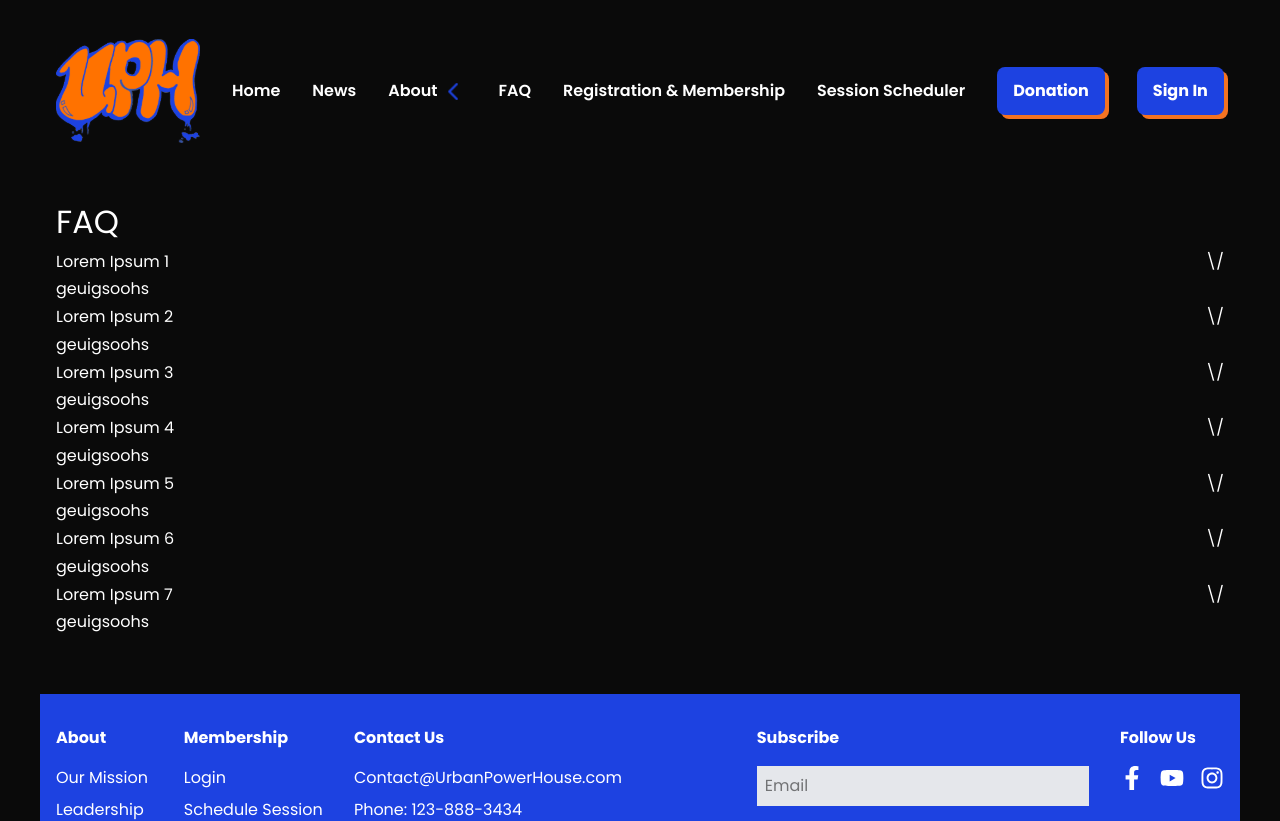
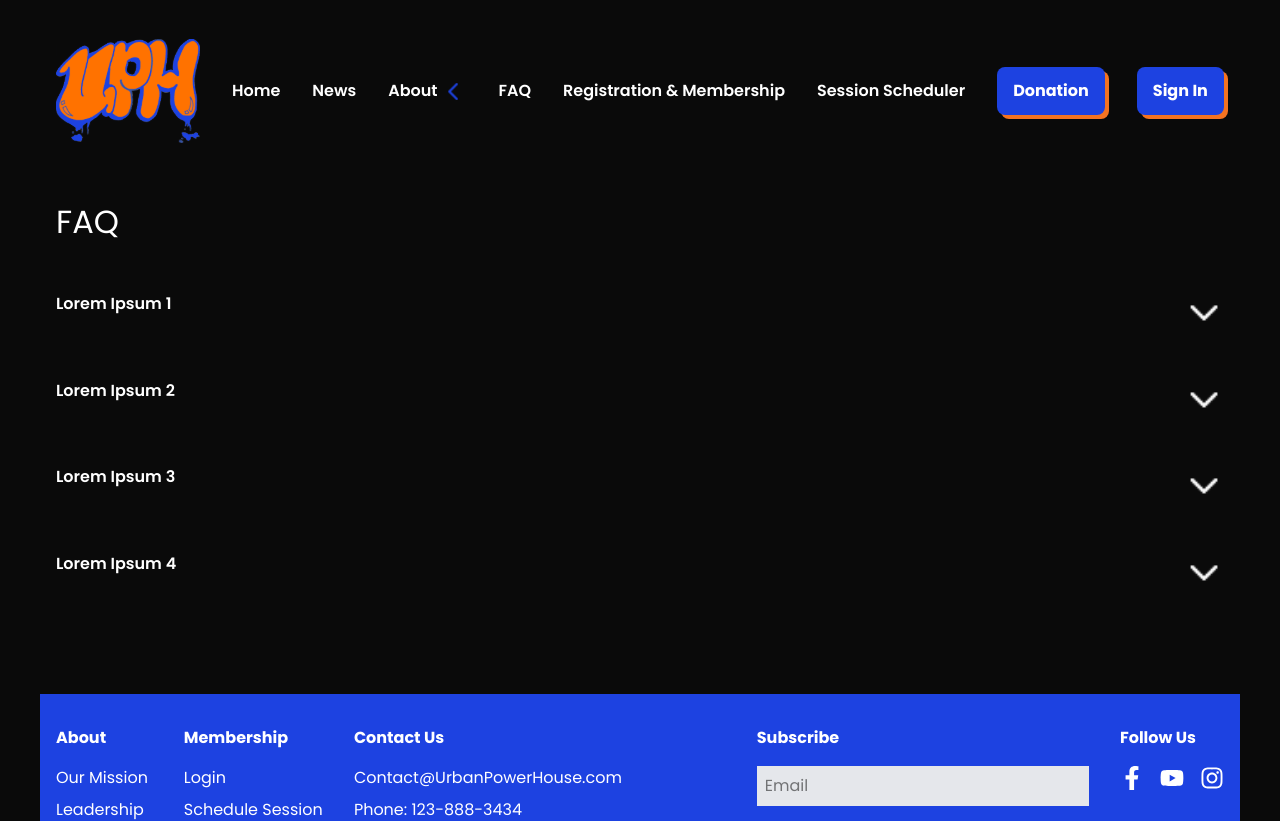
Before and after one commit to Artists-for-Humanity/urban-powerhouse, a Next.js app: page /FAQ in a window 1280 px wide. Shown: the top 821 px of the page. Built offline with nearby package versions, Linux system fonts and the light colour scheme.

Commit message:
commit-day#5:  Created Question.tsx to store components, added button image.

```diff
--- /dev/null
+++ b/components/Question.tsx
@@ -0,0 +1,30 @@
+import React from 'react';
+import  Image  from 'next/image';
+
+interface QuestionProps{
+      title?: string
+}
+
+
+
+  const Question: React.FC<QuestionProps> = ({title}) => {
+     return (
+        <div className="flex place-content-between col-start-1 col-span-12 font-semibold bg-c">
+         <div>
+         {title}
+         </div>
+         <div className='w-[40px] h-auto'>
+               <Image
+               src='/icons/chevron.png'
+               width={1000}
+               height={1000}
+               alt="button"
+               />
+         </div>
+
+         </div>
+
+    );
+};
+
+export default Question;
--- a/pages/FAQ.tsx
+++ b/pages/FAQ.tsx
@@ -4,64 +4,44 @@ import Grid from "../components/GridContainer";
 import Footer from "../components/Footer";
 import Container from "../components/Container";
 import Navigation from "../components/Navigation";
+import Question from "../components/Question";
 import '../app/globals.css';
 
 
 export default function FAQ() {
 
-function Question({ text }) {
-  return <div className="FAQ">{text}</div>
-}
 
-function MoreInfoButton({image}) {
-  return <button className="bg-{image} Click">\/</button>
-}
+// function Question({ text }) {
+//   return <div className="FAQ">{text}</div>
+// }
 
-function MoreInformation({ text, update }) {
-  return <div className="flex col-start-1 col-span-12 {update} Info">{text}</div>
-}
+// function MoreInfoButton({ image }) {
+//   return <button src="{image}"className="Click">\/</button>
+// }
+
+// function MoreInformation({ text }) {
+//   return <div className="flex col-start-1 col-span-12 Info">{text}</div>
+// }
 
 
     return (
           <Grid className="gap-y-4 overflow-hidden break-all">
             <Navigation/>
-              <Container className="min-h-[60vh] ">
-                <h1 className="text-[32px] col-span-11 title">FAQ</h1>
+            <Container className="min-h-[60vh] ">
+              <h1 className="text-[32px] col-start-1 col-span-11 title">FAQ</h1>
+              <Question title="Lorem Ipsum 1"/>
+              <Question title="Lorem Ipsum 2"/>
+              <Question title="Lorem Ipsum 3"/>
+              <Question title="Lorem Ipsum 4"/>
+
+
+                {/* <h1 className="text-[32px] col-span-11 title">FAQ</h1>
                 <div className="flex place-content-between col-start-1 col-span-12 FAQ-Block-1">
                   <Question text = "Lorem Ipsum 1"/>
                   <MoreInfoButton image = "arrowButton.png"/>
                 </div>
-                <MoreInformation text = "geuigsoohs"/>
-                <div className="flex place-content-between col-start-1 col-span-12 FAQ-Block-2">
-                  <Question text = "Lorem Ipsum 2"/>
-                  <MoreInfoButton image = "arrowButton.png"/>
-                </div>
-                <MoreInformation text = "geuigsoohs"/>
-                <div className="flex place-content-between col-start-1 col-span-12 FAQ-Block-3">
-                  <Question text = "Lorem Ipsum 3"/>
-                  <MoreInfoButton image = "arrowButton.png"/>
-                </div>
-                <MoreInformation text = "geuigsoohs"/>
-                <div className="flex place-content-between col-start-1 col-span-12 FAQ-Block-4">
-                  <Question text = "Lorem Ipsum 4"/>
-                  <MoreInfoButton image = "arrowButton.png"/>
-                </div>
-                <MoreInformation text = "geuigsoohs"/>
-                <div className="flex place-content-between col-start-1 col-span-12 FAQ-Block-5">
-                  <Question text = "Lorem Ipsum 5"/>
-                  <MoreInfoButton image = "arrowButton.png"/>
-                </div>
-                <MoreInformation text = "geuigsoohs"/>
-                <div className="flex place-content-between col-start-1 col-span-12 FAQ-Block-6">
-                  <Question text = "Lorem Ipsum 6"/>
-                  <MoreInfoButton image = "arrowButton.png"/>
-                </div>
-                <MoreInformation text = "geuigsoohs"/>
-                <div className="flex place-content-between col-start-1 col-span-12 FAQ-Block-7">
-                  <Question text = "Lorem Ipsum 7"/>
-                  <MoreInfoButton image = "arrowButton.png"/>
-                </div>
-                <MoreInformation text = "geuigsoohs"/>
+                <MoreInformation text = "geuigsoohs"/> */}
+
 
 
 
```
Also changed, not shown: public/arrow-button.png (deleted).
